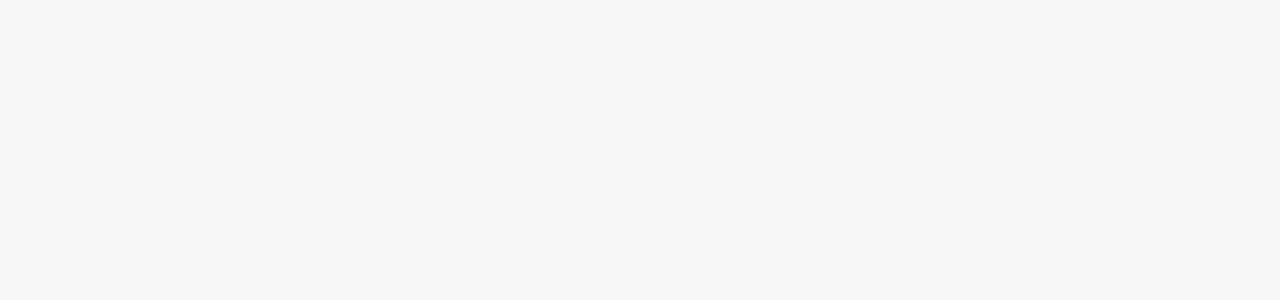
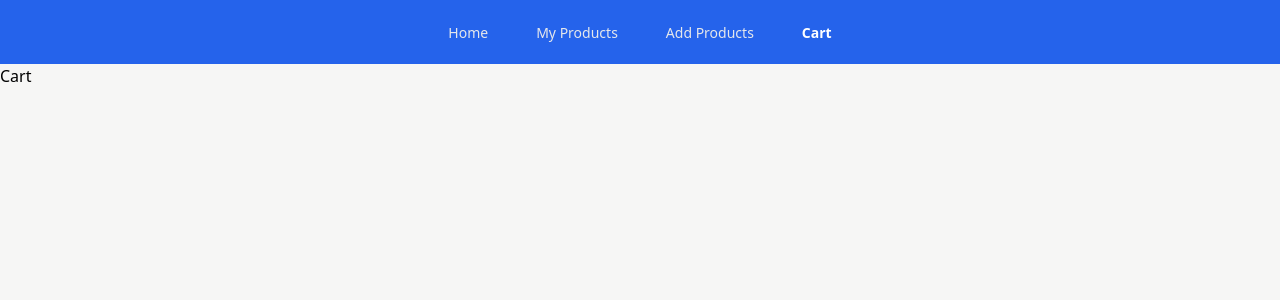
Before and after one commit to ShivanshGarg007/Follow_along_project, a React (Create React App) app in the folder frontend/: page /cart in a window 1280 px wide. Before the commit this address had no page. Shown: the top 300 px of the page. Built offline with nearby package versions, Linux system fonts and the light colour scheme.

Commit message:
Milestone-15 done

```diff
--- a/frontend/src/App.js
+++ b/frontend/src/App.js
@@ -1,6 +1,6 @@
 import React from 'react'
 import { BrowserRouter,Routes,Route } from 'react-router-dom';
-import {LoginPage,  Home, ActivationPage, SignUpPage,CreateProduct,MyProducts} from "./Routess.js";
+import {LoginPage,  Home, ActivationPage, SignUpPage,CreateProduct,MyProducts,Cart} from "./Routess.js";
 import "./App.css";
 
 const App = () => {
@@ -14,6 +14,7 @@ const App = () => {
       <Route path='/create-product' element={<CreateProduct/>}/>
       <Route path="/create-product/:id" element={<CreateProduct />} />
       <Route path="/my-products" element={<MyProducts/>} />
+      <Route path="/cart" element={<Cart />} />
     </Routes>
     </BrowserRouter>
 
--- a/frontend/src/Routess.js
+++ b/frontend/src/Routess.js
@@ -4,6 +4,7 @@ import ActivationPage from "../src/pages/ActivationPage.jsx";
 import Home from "../src/pages/Home.jsx"
 import CreateProduct from "../src/pages/createProduct.jsx"
 import MyProducts from "../src/pages/myProducts.jsx";
+import Cart from "./pages/cart.jsx";
 export
 {
     LoginPage,
@@ -11,6 +12,7 @@ export
     ActivationPage,
     Home,
     CreateProduct,
-    MyProducts
+    MyProducts,
+    Cart
 
 }
--- a/frontend/src/components/myproduct.jsx
+++ b/frontend/src/components/myproduct.jsx
@@ -1,6 +1,7 @@
 import React, { useState, useEffect } from "react";
 import { useNavigate } from "react-router-dom";
 import axios from "axios";
+import Nav from "../components/nav"
 
 function Myproduct({ _id, name, images, description, price }) {
     const [currentIndex, setCurrentIndex] = useState(0);
@@ -38,6 +39,7 @@ function Myproduct({ _id, name, images, description, price }) {
 
 
     return (
+        <>
             <div className="bg-neutral-200 p-4 rounded-lg shadow-md flex flex-col justify-between">
                 <div className="w-full">
                     {currentImage && (
@@ -66,6 +68,7 @@ function Myproduct({ _id, name, images, description, price }) {
                     </button>
                 </div>
             </div>
+        </>
     );
 }
 
--- /dev/null
+++ b/frontend/src/components/nav.jsx
@@ -0,0 +1,181 @@
+// src/components/NavBar.jsx
+import React, { useState } from 'react';
+import { NavLink } from 'react-router-dom';
+
+const NavBar = () => {
+    const [isOpen, setIsOpen] = useState(false);
+
+    const toggleMenu = () => {
+        setIsOpen(!isOpen);
+    };
+
+    return (
+        <nav className="bg-blue-600">
+            <div className="max-w-7xl mx-auto px-4 sm:px-6 lg:px-8">
+                <div className="flex justify-between h-16">
+                    {/* Hamburger Menu Button (visible on mobile) */}
+                    <div className="flex items-center md:hidden">
+                        <button
+                            onClick={toggleMenu}
+                            type="button"
+                            className="text-gray-200 hover:text-white focus:outline-none focus:text-white"
+                            aria-controls="mobile-menu"
+                            aria-expanded={isOpen}
+                        >
+                            <span className="sr-only">Open main menu</span>
+                            {!isOpen ? (
+                                <svg
+                                    className="h-6 w-6"
+                                    xmlns="http://www.w3.org/2000/svg"
+                                    fill="none"
+                                    viewBox="0 0 24 24"
+                                    stroke="currentColor"
+                                >
+                                    <path
+                                        strokeLinecap="round"
+                                        strokeLinejoin="round"
+                                        strokeWidth="2"
+                                        d="M4 6h16M4 12h16M4 18h16"
+                                    />
+                                </svg>
+                            ) : (
+                                // Close Icon
+                                <svg
+                                    className="h-6 w-6"
+                                    xmlns="http://www.w3.org/2000/svg"
+                                    fill="none"
+                                    viewBox="0 0 24 24"
+                                    stroke="currentColor"
+                                >
+                                    <path
+                                        strokeLinecap="round"
+                                        strokeLinejoin="round"
+                                        strokeWidth="2"
+                                        d="M6 18L18 6M6 6l12 12"
+                                    />
+                                </svg>
+                            )}
+                        </button>
+                    </div>
+
+                    <div className="hidden md:flex md:items-center md:justify-center w-full">
+                        <ul className="flex space-x-6">
+                            <li>
+                                <NavLink
+                                    to="/"
+                                    end
+                                    className={({ isActive }) =>
+                                        isActive
+                                            ? "text-white font-semibold px-3 py-2 rounded-md text-sm transition-colors duration-200"
+                                            : "text-gray-200 hover:text-white px-3 py-2 rounded-md text-sm transition-colors duration-200"
+                                    }
+                                >
+                                    Home
+                                </NavLink>
+                            </li>
+                            <li>
+                                <NavLink
+                                    to="/my-products"
+                                    className={({ isActive }) =>
+                                        isActive
+                                            ? "text-white font-semibold px-3 py-2 rounded-md text-sm transition-colors duration-200"
+                                            : "text-gray-200 hover:text-white px-3 py-2 rounded-md text-sm transition-colors duration-200"
+                                    }
+                                >
+                                    My Products
+                                </NavLink>
+                            </li>
+                            <li>
+                                <NavLink
+                                    to="/create-product"
+                                    className={({ isActive }) =>
+                                        isActive
+                                            ? "text-white font-semibold px-3 py-2 rounded-md text-sm transition-colors duration-200"
+                                            : "text-gray-200 hover:text-white px-3 py-2 rounded-md text-sm transition-colors duration-200"
+                                    }
+                                >
+                                    Add Products
+                                </NavLink>
+                            </li>
+                            <li>
+                                <NavLink
+                                    to="/cart"
+                                    className={({ isActive }) =>
+                                        isActive
+                                            ? "text-white font-semibold px-3 py-2 rounded-md text-sm transition-colors duration-200"
+                                            : "text-gray-200 hover:text-white px-3 py-2 rounded-md text-sm transition-colors duration-200"
+                                    }
+                                >
+                                    Cart
+                                </NavLink>
+                            </li>
+                        </ul>
+                    </div>
+                </div>
+            </div>
+
+            {/* Mobile Menu */}
+            {isOpen && (
+                <div className="md:hidden" id="mobile-menu">
+                    <ul className="px-2 pt-2 pb-3 space-y-1 sm:px-3">
+                        <li>
+                            <NavLink
+                                to="/"
+                                end
+                                className={({ isActive }) =>
+                                    isActive
+                                        ? "block text-white font-semibold px-3 py-2 rounded-md text-base transition-colors duration-200"
+                                        : "block text-gray-200 hover:text-white px-3 py-2 rounded-md text-base transition-colors duration-200"
+                                }
+                                onClick={() => setIsOpen(false)} // Close menu on link click
+                            >
+                                Home
+                            </NavLink>
+                        </li>
+                        <li>
+                            <NavLink
+                                to="/myproducts"
+                                className={({ isActive }) =>
+                                    isActive
+                                        ? "block text-white font-semibold px-3 py-2 rounded-md text-base transition-colors duration-200"
+                                        : "block text-gray-200 hover:text-white px-3 py-2 rounded-md text-base transition-colors duration-200"
+                                }
+                                onClick={() => setIsOpen(false)}
+                            >
+                                My Products
+                            </NavLink>
+                        </li>
+                        <li>
+                            <NavLink
+                                to="/addproducts"
+                                className={({ isActive }) =>
+                                    isActive
+                                        ? "block text-white font-semibold px-3 py-2 rounded-md text-base transition-colors duration-200"
+                                        : "block text-gray-200 hover:text-white px-3 py-2 rounded-md text-base transition-colors duration-200"
+                                }
+                                onClick={() => setIsOpen(false)}
+                            >
+                                Add Products
+                            </NavLink>
+                        </li>
+                        <li>
+                            <NavLink
+                                to="/cart"
+                                className={({ isActive }) =>
+                                    isActive
+                                        ? "block text-white font-semibold px-3 py-2 rounded-md text-base transition-colors duration-200"
+                                        : "block text-gray-200 hover:text-white px-3 py-2 rounded-md text-base transition-colors duration-200"
+                                }
+                                onClick={() => setIsOpen(false)}
+                            >
+                                Cart
+                            </NavLink>
+                        </li>
+                    </ul>
+                </div>
+            )}
+        </nav>
+    );
+};
+
+export default NavBar;
--- /dev/null
+++ b/frontend/src/pages/cart.jsx
@@ -0,0 +1,14 @@
+import Nav from '../components/nav';
+
+const Cart = () => {
+    return (
+        <>
+            <Nav />
+            <div>
+                <h1>Cart</h1>
+            </div>
+        </>
+    );
+}
+
+export default Cart;
```
Also changed, not shown: 1 other file (tests, documents, lock files or other folders). Lines whose indentation alone changed are shown as unchanged.
